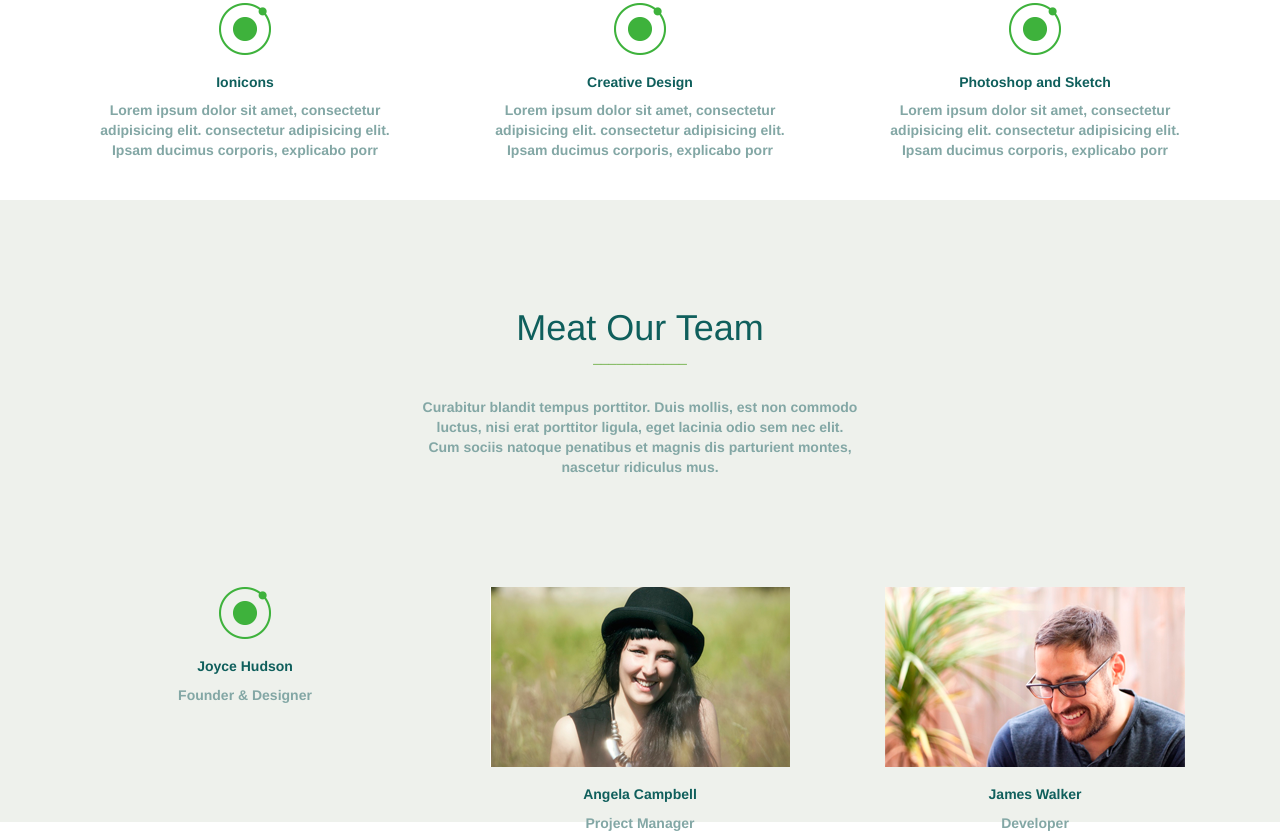
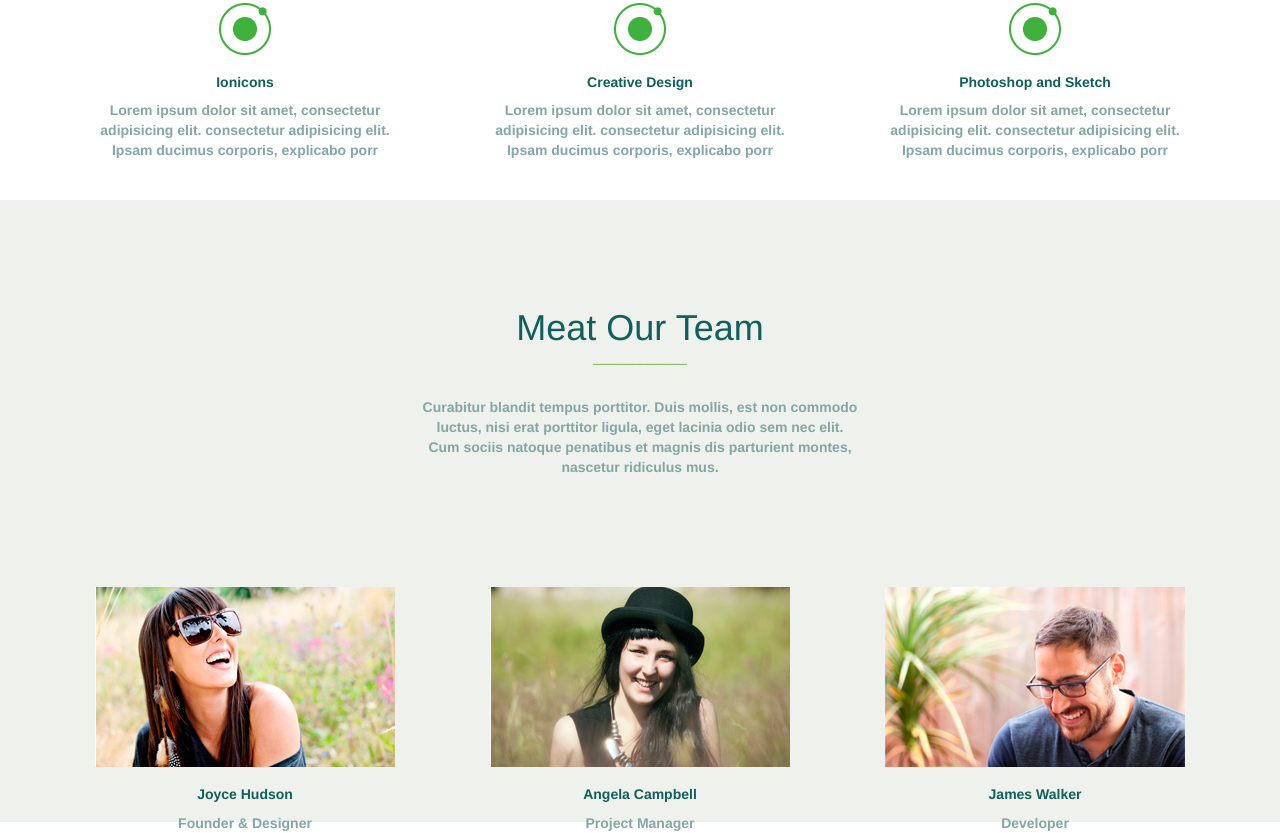
Before and after one commit to AlexanderWin/AlexanderWin.github.io, a plain HTML site: page 2nd_project/index.html in a window 1280 px wide. Shown: the part 1222-2055 px from the top of the page. Drawn offline with nearby package versions, Linux system fonts and the light colour scheme.

Commit message:
itswork!

```diff
--- a/2nd_project/index.html
+++ b/2nd_project/index.html
@@ -96,7 +96,7 @@
 			</section>
 			<div class="flex-container">
 				<div>
-					<img src="img/ionicons.png" alt="ionicons">
+					<img src="img/joyce.png" alt="ionicons">
 					<h1>Joyce Hudson</h1>
 					<p>Founder & Designer</p>
 				</div>
```
